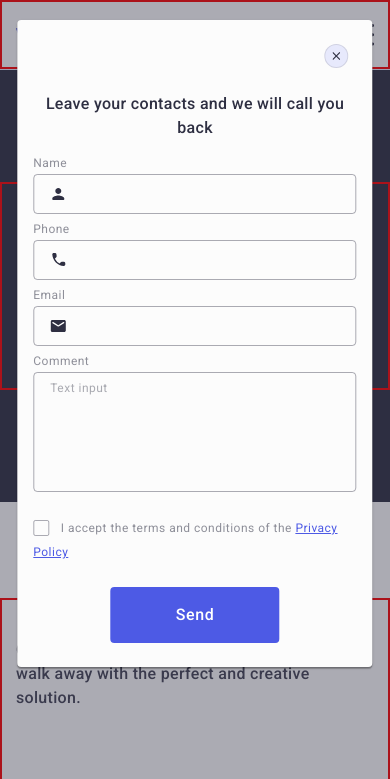
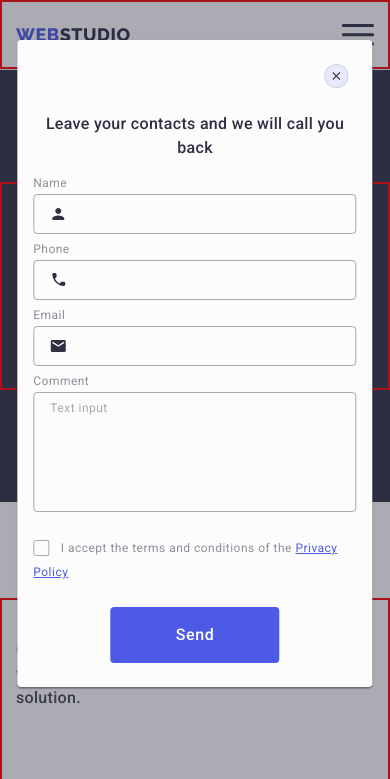
Before and after one commit to BestStepInUa/goit-markup-hw-06, a plain HTML site: page index.html in a window 390 px wide. Both pictures are taken after a click on the button "Order Service". Shown: the top 779 px of the page. Drawn offline with nearby package versions, Linux system fonts and the light colour scheme.

Commit message:
Update styles.css

```diff
--- a/css/styles.css
+++ b/css/styles.css
@@ -1008,11 +1008,11 @@ textarea {
   transition: opacity var(--main-transition-duration-and-timing-function),
     visibility var(--main-transition-duration-and-timing-function);
 }
-@media only screen and (max-width: 767.98px) {
+/* @media only screen and (max-width: 767.98px) {
   .backdrop {
     overflow-y: scroll;
   }
-}
+} */
 .backdrop.is-hidden {
   opacity: 0;
   visibility: hidden;
@@ -1038,7 +1038,7 @@ textarea {
 }
 @media only screen and (max-width: 767.98px) {
   .modal {
-    top: 20px;
+    top: 40px;
     transform: translateX(-50%); scale(1);
   }
 }
```
